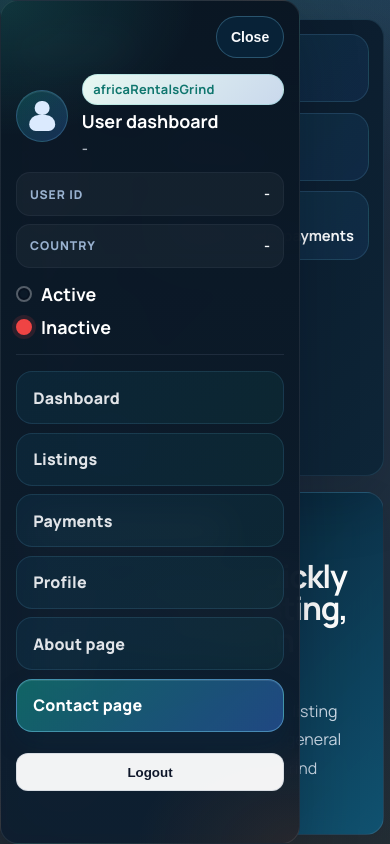
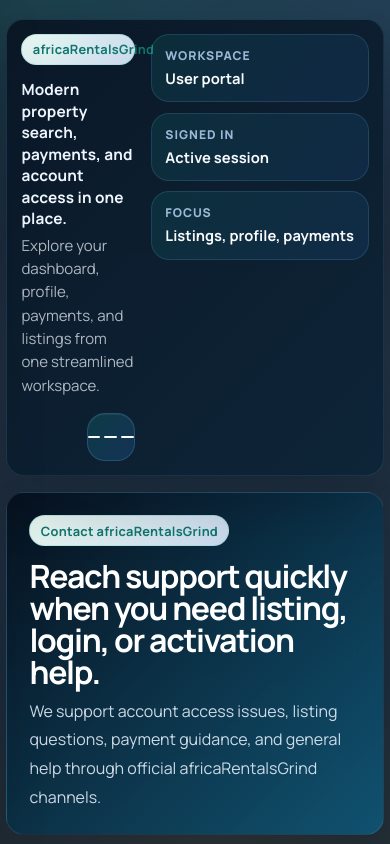
Before and after one commit to itaueliud/tstplotconnect, a Next.js app in the folder frontend/: page /contact in a window 390 px wide. Shown: the top 844 px of the page. Built offline with nearby package versions, Linux system fonts and the light colour scheme; no server answers.

Commit message:
Fix hamburger drawer toggle transform conflict

```diff
--- a/frontend/src/components/user/authenticated-user-shell.tsx
+++ b/frontend/src/components/user/authenticated-user-shell.tsx
@@ -138,7 +138,7 @@ export default function AuthenticatedUserShell({ active, children }: Props) {
         />
         <aside
           id="portal-side-navigation"
-          className={`card portal-side-nav reveal-card ${menuOpen ? "is-open" : ""}`}
+          className={`card portal-side-nav ${menuOpen ? "is-open" : ""}`}
         >
           <button
             type="button"
```
